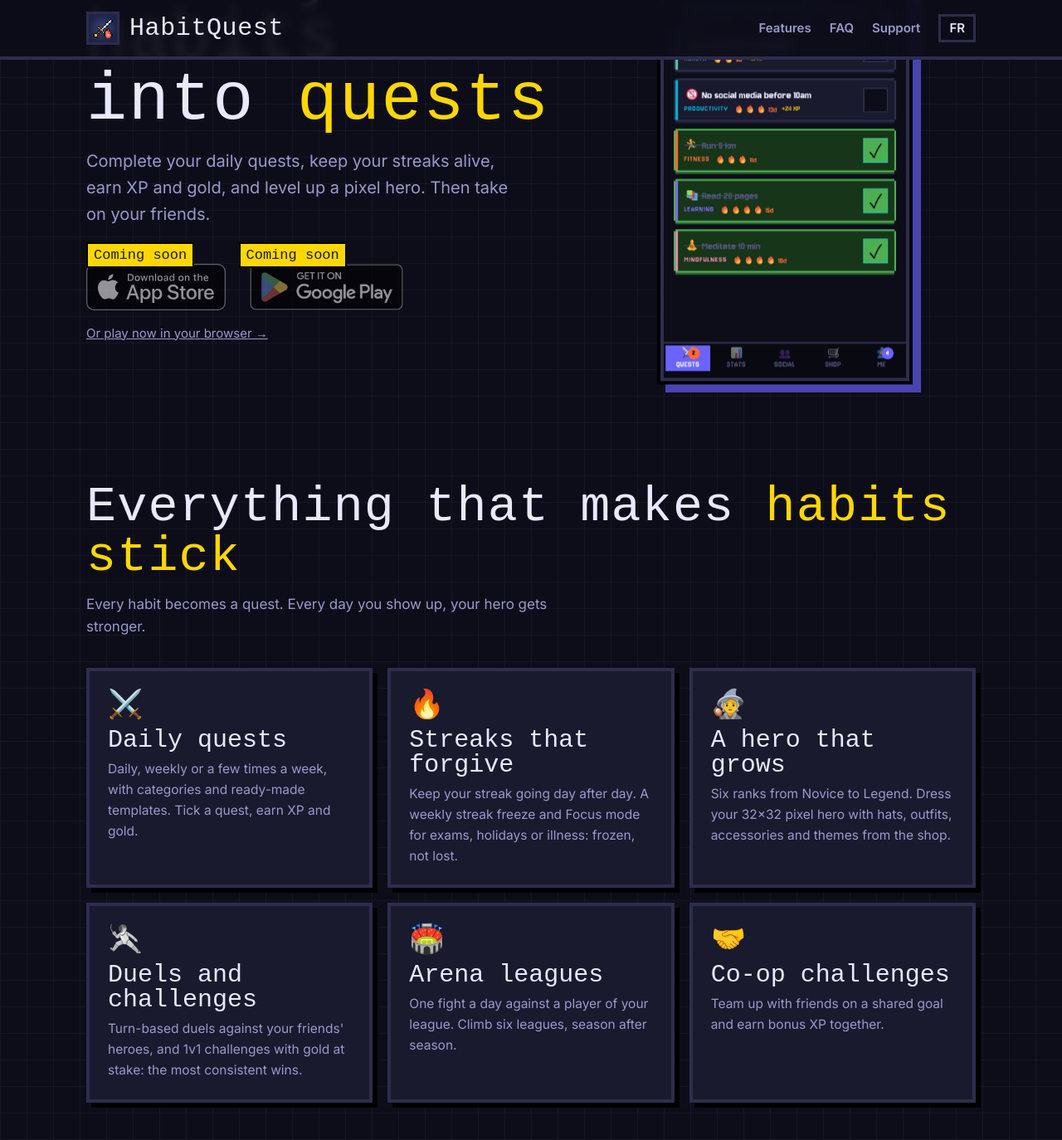
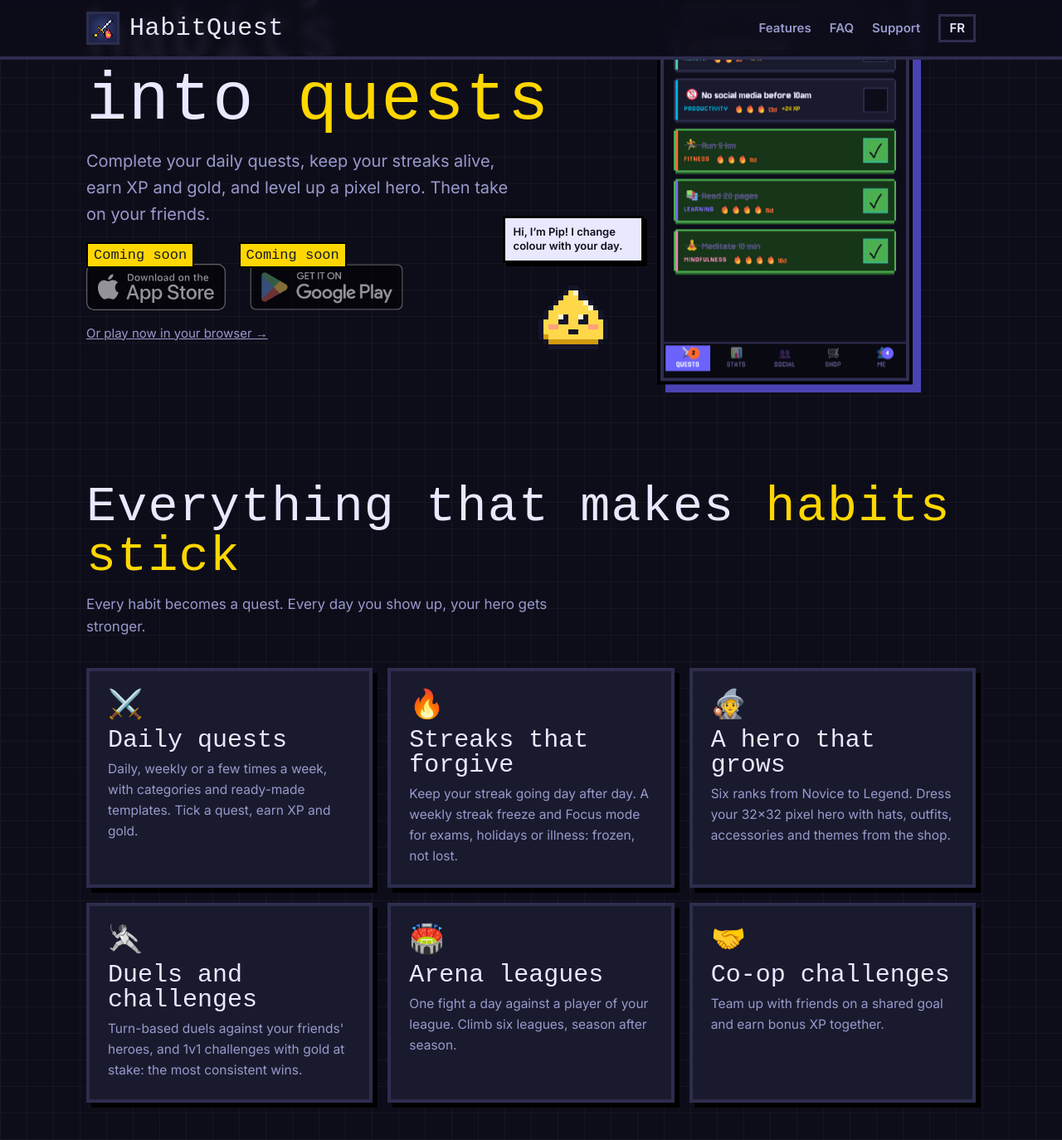
Before and after one commit to battisteb/habitquest, a Jekyll site: the page docs/index.html, which Jekyll copies as it is, in a window 1280 px wide and 1400 px high, scrolled down 323 px. Shown: the top 1374 px of the window at 83% size. Built offline with Jekyll 4.4.1, drawn with Linux system fonts in a browser that asks for light colours; some web fonts are replaced.

Commit message:
feat(site): Pip the mascot greets visitors next to the hero phone
Pip, the HabitQuest mascot, stands beside the phone of the landing
hero with a speech bubble ("Hi, I'm Pip! I change colour with your
day."), bouncing and cycling through its six mood colours like in the
app. Below the phone on narrow screens; still frame with reduced motion.

Co-Authored-By: Claude Opus 5.5 <noreply@anthropic.com>

```diff
--- a/docs/assets/site.css
+++ b/docs/assets/site.css
@@ -143,3 +143,20 @@ a.store:hover { transform: translate(-3px, -3px); filter: drop-shadow(6px 6px 0
   *, *::before, *::after { animation: none !important; transition: none !important; }
   .js-reveal .reveal { opacity: 1; transform: none; }
 }
+
+/* Pip, the mascot, next to the hero phone: bounces and cycles through its mood colours. */
+.hero-art { position: relative; justify-self: center; }
+.hero .hero-art .phone { max-width: 300px; }
+.pip { position: absolute; left: -190px; bottom: 40px; display: grid; justify-items: center; gap: 8px; }
+.pip-says { order: -1; max-width: 170px; background: var(--text); color: var(--bg); font-size: 13px; line-height: 1.35; font-weight: 600; padding: 8px 10px; border: 3px solid #000; box-shadow: 4px 4px 0 #000; }
+.pip-sprite { position: relative; width: 96px; height: 96px; animation: pip-hop 1.4s ease-in-out infinite; transform-origin: 50% 100%; }
+.pip-sprite img { position: absolute; inset: 0; image-rendering: pixelated; opacity: 0; animation: pip-mood 12s steps(1, end) infinite; }
+.pip-sprite img:nth-child(1) { animation-delay: 0s; } .pip-sprite img:nth-child(2) { animation-delay: 2s; }
+.pip-sprite img:nth-child(3) { animation-delay: 4s; } .pip-sprite img:nth-child(4) { animation-delay: 6s; }
+.pip-sprite img:nth-child(5) { animation-delay: 8s; } .pip-sprite img:nth-child(6) { animation-delay: 10s; }
+@keyframes pip-mood { 0% { opacity: 1; } 16.66% { opacity: 0; } 100% { opacity: 0; } }
+@keyframes pip-hop { 0%, 100% { transform: scale(1, 1); } 30% { transform: scale(1.08, .9); } 60% { transform: scale(.94, 1.08) translateY(-8px); } }
+.pip:hover .pip-sprite { animation-duration: .6s; }
+@media (max-width: 1100px) { .pip { position: static; grid-auto-flow: column; align-items: end; justify-content: center; margin-top: 22px; } .pip-says { order: 1; } }
+@media (max-width: 880px) { .pip-says { max-width: 190px; font-size: 12px; } .pip-sprite { width: 72px; height: 72px; } }
+@media (prefers-reduced-motion: reduce) { .pip-sprite img:first-child { opacity: 1; } }
--- a/docs/index.html
+++ b/docs/index.html
@@ -36,7 +36,13 @@
     <div class="stores"><span class="store as soon" data-soon="Coming soon" aria-label="Download on the App Store (Coming soon)"><img src="assets/badges/app-store-en.svg" alt="Download on the App Store"></span><span class="store gp soon" data-soon="Coming soon" aria-label="Get it on Google Play (Coming soon)"><img src="assets/badges/google-play-en.png" alt="Get it on Google Play"></span></div>
     <p class="web"><a href="https://habitquest.expo.app">Or play now in your browser →</a></p>
   </div>
-  <div class="phone"><img src="assets/screens/today.png" alt="" width="390" height="844"></div>
+  <div class="hero-art">
+    <div class="phone"><img src="assets/screens/today.png" alt="" width="390" height="844"></div>
+    <div class="pip" aria-label="Pip">
+      <p class="pip-says">Hi, I’m Pip! I change colour with your day.</p>
+      <div class="pip-sprite"><img src="assets/pip/pip-vert.png" alt="" width="96" height="96"><img src="assets/pip/pip-orange.png" alt="" width="96" height="96"><img src="assets/pip/pip-or.png" alt="" width="96" height="96"><img src="assets/pip/pip-bleu.png" alt="" width="96" height="96"><img src="assets/pip/pip-violet.png" alt="" width="96" height="96"><img src="assets/pip/pip-rose.png" alt="" width="96" height="96"></div>
+    </div>
+  </div>
 </div></section>
 
 <section id="features"><div class="wrap">
```
Also changed, not shown: docs/fr/index.html (+7 -1 lines), scripts/site/build-landing.js (+9 -1 lines), docs/assets/pip/pip-bleu.png (added), docs/assets/pip/pip-or.png (added), docs/assets/pip/pip-orange.png (added), docs/assets/pip/pip-rose.png (added), docs/assets/pip/pip-vert.png (added), docs/assets/pip/pip-violet.png (added).
